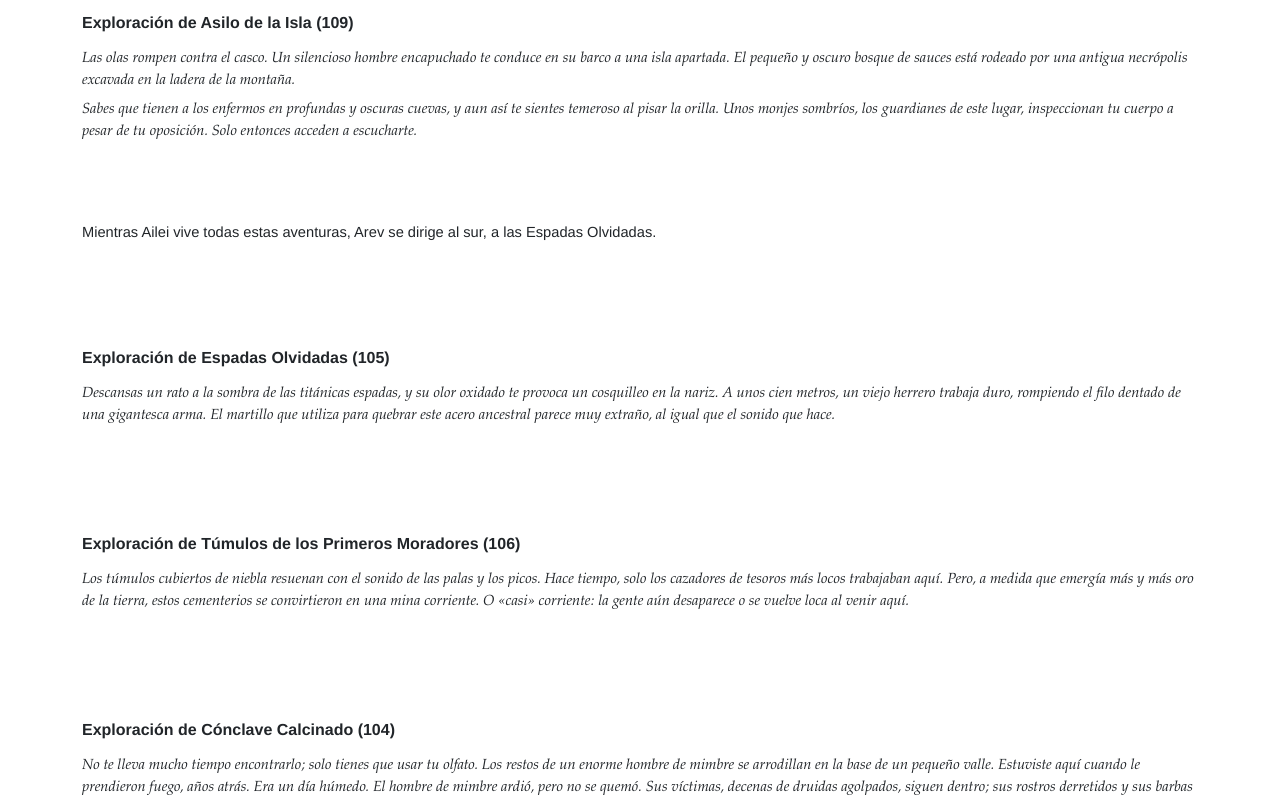
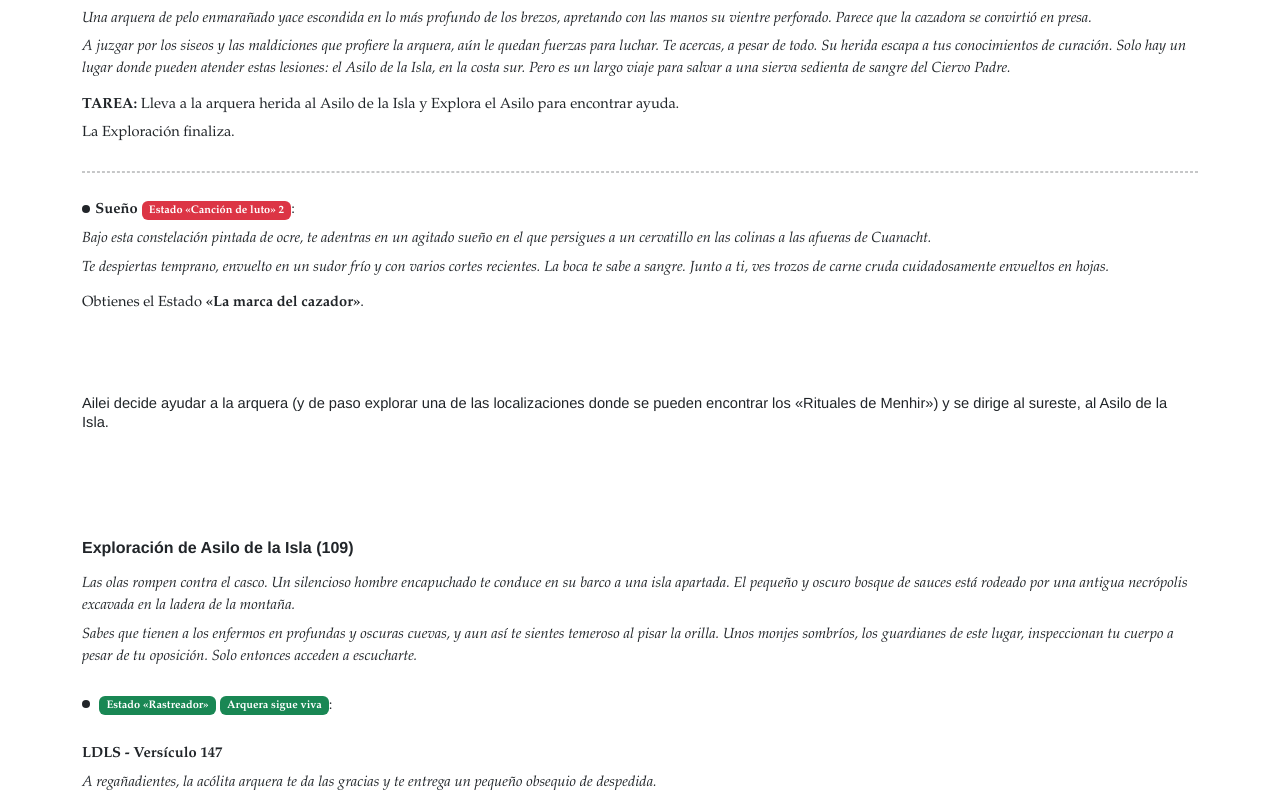
Before and after one commit to natxoraga22/tainted-grail, a Next.js app: page / in a window 1280 px wide. Shown: the part 1920-2720 px from the top of the page. Built offline with nearby package versions, Linux system fonts and the light colour scheme.

Commit message:
More content (locations 101 and 102 complete)

```diff
--- a/components/action.js
+++ b/components/action.js
@@ -7,7 +7,7 @@ import { FontAwesomeIcon } from '@fortawesome/react-fontawesome';
 import { faCircle, faPlay } from '@fortawesome/free-solid-svg-icons';
 
 
-export default function Action({ actionData, locationData, first = false }) {
+export default function Action({ actionData, locationData, bookOfSecrets, first = false }) {
 	return (
 		<>
 			<div className={styles.actionContainer}>
@@ -42,7 +42,21 @@ export default function Action({ actionData, locationData, first = false }) {
 
 			{/* Verse */}
 			{actionData.goToVerse &&
-				<Verse verseData={locationData.verses[actionData.goToVerse]}/>
+				<Verse
+					verseData={locationData.verses[actionData.goToVerse]}
+					locationData={locationData}
+					bookOfSecrets={bookOfSecrets}
+				/>
+			}
+
+			{/* Book of Secrets */}
+			{actionData.goToBosVerse &&
+				<Verse
+					verseData={bookOfSecrets[actionData.goToBosVerse]}
+					locationData={locationData}
+					bookOfSecrets={bookOfSecrets}
+					bosVerseNumber={actionData.goToBosVerse}
+				/>
 			}
 		</>
 	);
--- a/components/chapter.js
+++ b/components/chapter.js
@@ -51,6 +51,7 @@ export default function Chapter({ chapter, quests, locations, bookOfSecrets }) {
 												key={index}
 												verseData={locationData.verses[locationAction.verse]}
 												locationData={locationData}
+												bookOfSecrets={bookOfSecrets}
 												testResult={locationAction.testResult}
 											/>
 										);
@@ -65,6 +66,7 @@ export default function Chapter({ chapter, quests, locations, bookOfSecrets }) {
 												key={index}
 												actionData={actionData}
 												locationData={locationData}
+												bookOfSecrets={bookOfSecrets}
 												first={!locationAction.verse}
 											/>
 										);
--- a/components/dream.js
+++ b/components/dream.js
@@ -5,7 +5,7 @@ import Verse from '@/components/verse';
 export default function Dream({ dreamType, dreamData }) {
 	return (
 		<>
-			<Action actionData={{ action: dreamType, ...dreamData }} first/>
+			<Action actionData={{ action: dreamType, requirements: dreamData.requirements }} first/>
 			<Verse verseData={dreamData}/>
 		</>
 	);
--- a/components/verse.js
+++ b/components/verse.js
@@ -3,7 +3,7 @@ import EndExploration from '@/components/endExploration';
 import styles from '@/styles/Verse.module.css';
 
 
-export default function Verse({ verseData, locationData, bosVerseNumber, testResult, last = false }) {
+export default function Verse({ verseData, locationData, bookOfSecrets, bosVerseNumber, testResult, last = false }) {
 	let text = verseData.text;
 	if (testResult) {
 		verseData = verseData.testResults[testResult];
@@ -60,7 +60,21 @@ export default function Verse({ verseData, locationData, bosVerseNumber, testRes
 
 			{/* Verse */}
 			{verseData.goToVerse &&
-				<Verse verseData={locationData.verses[verseData.goToVerse]}/>
+				<Verse
+					verseData={locationData.verses[verseData.goToVerse]}
+					locationData={locationData}
+					bookOfSecrets={bookOfSecrets}
+				/>
+			}
+
+			{/* Book of Secrets */}
+			{verseData.goToBosVerse &&
+				<Verse
+					verseData={bookOfSecrets[verseData.goToBosVerse]}
+					locationData={locationData}
+					bookOfSecrets={bookOfSecrets}
+					bosVerseNumber={verseData.goToBosVerse}
+				/>
 			}
 		</>
 	);
--- a/public/json/chapters/01.json
+++ b/public/json/chapters/01.json
@@ -21,7 +21,12 @@
 		},
 		{
 			"location": {
-				"id": "102"
+				"id": "102",
+				"actions": [
+					{ "action": 0 },
+					{ "verse": "3", "action": 0 },
+					{ "action": "dream" }
+				]
 			}
 		},
 		{
@@ -29,7 +34,10 @@
 		},
 		{
 			"location": {
-				"id": "109"
+				"id": "109",
+				"actions": [
+					{ "action": 1 }
+				]
 			}
 		},
 		{
--- a/public/json/locations/101.json
+++ b/public/json/locations/101.json
@@ -4,17 +4,13 @@
 	"actions": [
 		{
 			"requirements": [
-				{
-					"secret": { "id": 66, "name": "Marca Roja" }
-				}
+				{ "secret": { "id": 66, "name": "Marca Roja" } }
 			],
 			"goToVerse": "4"
 		},
 		{
 			"requirements": [
-				{
-					"status": { "name": "La marca del cazador" }
-				}
+				{ "status": { "name": "La marca del cazador" } }
 			],
 			"goToVerse": "6"
 		},
@@ -34,9 +30,7 @@
 		{
 			"action": "Paseas por los callejones dominados por la Rareza",
 			"requirements": [
-				{
-					"custom": "No hay menhir"
-				}
+				{ "custom": "No hay menhir" }
 			],
 			"goToVerse": "9"
 		}
@@ -53,9 +47,7 @@
 				{
 					"action": "Les pides que compartan sus problemas",
 					"requirements": [
-						{
-							"attribute": { "name": "Empatía", "level": 1 }
-						}
+						{ "attribute": { "name": "Empatía", "level": 1 } }
 					],
 					"goToVerse": "2"
 				}
@@ -64,9 +56,7 @@
 		"2": {
 			"text": "<p>Se necesita tiempo para romper el silencio de la gente afligida, pero, una vez conseguido, las historias de separaciones y partidas te inundan como una lluvia torrencial. Tratas de recordar cada detalle. El color del caballo palafrén que la sacerdotisa del pueblo, Neante, montaba. El adorno en la cota de malla que el joven Lord Yvain llevaba. El extraño cuerno para beber que Erfyr, el herrero, solía llevar a todas partes. La marca de nacimiento de Fael, el maestro cazador. La capa bordada de Aubert, el experimentado viajero que había visto todas las partes de la isla. ¿Quién sabe qué detalle puede ayudarte por el camino?</p>",
 			"rewards": [
-				{
-					"status": { "name": "El destino de la expedición", "part": 1 }
-				}
+				{ "status": { "name": "El destino de la expedición", "part": 1 } }
 			],
 			"endExploration": true
 		},
@@ -92,7 +82,52 @@
 			}
 		},
 		"5": {
-			"text": "<p>Muchos se negarían a llamar «hogar» ... TODO!!!"
+			"text": "<p>Muchos se negarían a llamar «hogar» a este sitio, pero el entorno familiar te brinda la serenidad que tanto necesitas. Mientras descansas en tu cama, no puedes evitar preguntarte si es la última noche que pasarás bajo este techo.</p>",
+			"endExploration": true
+		},
+		"6": {
+			"text": "<p>Tres mujeres lloran frente a una larga sala. Una de ellas ha perdido recientemente a su hija de ocho años, descuartizada como un animal en las colinas a las afueras de Cuanacht.</p><p>Sientes cómo tus piernas se debilitan. Los vagos recuerdos de la cacería nocturna te queman ahora la mente como hierro candente. Te tropiezas, tratando de no mirar las caras de los que visten el luto.</p>",
+			"rewards": [
+				{ "status": { "name": "Canción de luto", "part": 1 } }
+			],
+			"actions": [
+				{
+					"action": "Visitas a las familias de los campeones de la primera expedición",
+					"goToVerse": "1"
+				},
+				{
+					"action": "Pides a los lugareños que te ayuden a prepararte",
+					"goToVerse": "3"
+				},
+				{
+					"action": "Pasas el día descansando en tu propia casa",
+					"goToVerse": "5"
+				},
+				{
+					"action": "Paseas por los callejones dominados por la Rareza",
+					"requirements": [
+						{ "custom": "No hay menhir" }
+					],
+					"goToVerse": "9"
+				},
+				{
+					"action": "Te vas",
+					"endExploration": true
+				}
+			]
+		},
+		"9": {
+			"text": "<p>La estatua del mercado se ha apagado. Las calles cambian lentamente de posición. Las casas que recuerdas desde tu infancia desaparecen o se alejan. Extrañas figuras vagan en la oscuridad. Los días y las noches se funden y se entremezclan.</p><p>Tras seis siglos, esta tierra vuelve finalmente a la Rareza y se lleva a todos con ella. Algunos habitantes de la ciudad se escondieron en los más profundo que pudieron y los demás se marcharon aterrados en busca de otro menhir. No te queda mucho tiempo hasta que la locura y los horrores sobrenaturales se apoderen de ti.</p>",
+			"actions": [
+				{
+					"action": "Te vas del asentamiento",
+					"endExploration": true
+				},
+				{
+					"action": "Sigues deambulando por sus calles",
+					"goToBosVerse": "215"
+				}
+			]
 		}
 	},
 	"dream": {
--- a/public/json/locations/102.json
+++ b/public/json/locations/102.json
@@ -4,29 +4,25 @@
 	"actions": [
 		{
 			"requirements": [
-				{
-					"status": { "name": "Rastreador" },
-					"not": true
-				}
-			]
+				{ "status": { "name": "Rastreador" }, "not": true }
+			],
+			"goToVerse": "3"
 		},
 		{
-			"action": "Duermes en el santuario"
+			"action": "Duermes en el santuario",
+			"goToVerse": "1"
 		},
 		{
-			"action": "Rebuscas en las ofrendas"
+			"action": "Rebuscas en las ofrendas",
+			"goToVerse": "4"
 		},
 		{
 			"action": "Destrozas el santuario y dejas una nota para otros cazadores",
 			"requirements": [
-				{
-					"status": { "name": "Canción de luto", "part": 1 }
-				},
-				{
-					"status": { "name": "Canción de luto", "part": 2 },
-					"not": true
-				}
-			]
+				{ "status": { "name": "Canción de luto", "part": 1 } },
+				{ "status": { "name": "Canción de luto", "part": 2 }, "not": true }
+			],
+			"goToVerse": "6"
 		}
 	],
 	"verses": {
@@ -37,31 +33,29 @@
 		"2": {
 			"text": "<p>El enorme cráneo arde como una pira funeraria. Las aves del bosque escapan de sus nidos construidos en los enormes cuernos. Las llamas se extienden rápidamente, envolviendo la arboleda, mientras contemplas el incendio, de pie, sobre el cuerpo de una bestia derrotada.</p><p>Para bien o para mal, nadie más podrá unirse a la Gran Cacería.</p>",
 			"rewards": [
-				{
-					"status": { "name": "Canción de luto", "part": 2 }
-				}
+				{ "status": { "name": "Canción de luto", "part": 2 } }
 			],
 			"endExploration": true
 		},
 		"3": {
 			"text": "<p>No es inusual ver un rastro de sangre y ramas rotas en el bosque sagrado del Gran Cazador. Pasas casi sin percatarte, pero la huella de una mano ensangrentada en la corteza de un abedul blanco te llama la atención.</p><p>Sin duda, esta presa no era un animal...</p>",
 			"rewards": [
-				{
-					"status": { "name": "Rastreador" }
-				}
+				{ "status": { "name": "Rastreador" } }
 			],
 			"actions": [
 				{
-					"action": "Sigues el rastro"
+					"action": "Sigues el rastro",
+					"goToVerse": "5"
+				},
+				{
+					"action": "Continúas tu camino"
 				}
 			]
 		},
 		"4": {
 			"text": "<p>Es evidente que, si dejaron sus monedas aquí, es que ya no las querían, ¿cierto?</p>",
 			"rewards": [
-				{
-					"status": { "name": "Saqueador", "part": 5 }
-				}
+				{ "status": { "name": "Saqueador", "part": 5 } }
 			],
 			"endExploration": true
 		},
@@ -74,26 +68,23 @@
 			"text": "<p>Vuelves a la arboleda y te detienes frente al antiguo Ciervo Padre con el corazón enfurecido y una antorcha encendida en tu mano. La incertidumbre llena tu mente en este último instante. ¿Podría todo esto ser una coincidencia? Hay pocos poderes aliados en esta isla: ¿deberías destruir uno de ellos?</p><p>Finalmente, das un paso al frente y acercas la antorcha a uno de los colchones de paja. Un rugido a tus espaldas hace que se te acelere el corazón. Te giras y frente a ti ves una bestia acercándose. ¿La ha atraído el fuego? ¿O es la venganza del Ciervo Padre?</p>",
 			"actions": [
 				{
-					"action": "Si ganas"
+					"action": "Si ganas",
+					"goToVerse": "2"
 				},
 				{
-					"action": "Si pierdes"
+					"action": "Si pierdes",
+					"endExploration": true
 				}
 			]
 		}
 	},
 	"dream": {
 		"requirements": [
-			{
-				"status": { "name": "Canción de luto", "part": 2 },
-				"not": true
-			}
+			{ "status": { "name": "Canción de luto", "part": 2 }, "not": true }
 		],
 		"text": "<p>Bajo esta constelación pintada de ocre, te adentras en un agitado sueño en el que persigues a un cervatillo en las colinas a las afueras de Cuanacht.</p><p>Te despiertas temprano, envuelto en un sudor frío y con varios cortes recientes. La boca te sabe a sangre. Junto a ti, ves trozos de carne cruda cuidadosamente envueltos en hojas.</p>",
 		"rewards": [
-			{
-				"status": { "name": "La marca del cazador" }
-			}
+			{ "status": { "name": "La marca del cazador" } }
 		]
 	}
 }
--- a/public/json/locations/109.json
+++ b/public/json/locations/109.json
@@ -4,32 +4,50 @@
 	"actions": [
 		{
 			"requirements": [
+				{ "secret": { "id": 66, "name": "Marca Roja" } }
+			],
+			"goToVerse": "9"
+		},
+		{
+			"requirements": [
+				{ "status": { "name": "Rastreador" } },
+				{ "custom": "Arquera sigue viva" }
+			],
+			"goToVerse": "11"
+		},
+		{
+			"action": "Te ofreces como asistente",
+			"goToVerse": "1"
+		},
+		{
+			"action": "Visitas los monumentos de la isla",
+			"goToVerse": "4"
+		},
+		{
+			"action": "Te cuelas en las profundidades prohibidas del Asilo",
+			"goToVerse": "5"
+		}
+	],
+	"verses": {
+		"1": {
+			"actions": [
 				{
-					"secret": { "id": 66, "name": "Marca Roja" }
+					"requirements": [
+						{ "status": { "name": "Mano amiga", "part": 1 } }
+					],
+					"goToVerse": "7"
+				},
+				{
+					"requirements": [
+						{ "status": { "name": "Mano amiga", "part": 1 }, "not": true }
+					],
+					"goToVerse": "10"
 				}
 			]
 		},
-		{
-			"requirements": [
-				{
-					"status": { "name": "Rastreador" }
-				},
-				{
-					"custom": "Arquera sigue viva"
-				}
-			]
+		"2": {
+			"text": "<p>«¡Escúchame!», dice el druida. «Deberíamos dejaros morir a todos por lo que nos hicisteis, asquerosos desagradecidos. Pero el conocimiento del Círculo no puede morir conmigo. Tienes que escuchar. ¡Tienes que recordar!».</p>"
 		},
-		{
-			"action": "Te ofreces como asistente"
-		},
-		{
-			"action": "Visitas los monumentos de la isla"
-		},
-		{
-			"action": "Te cuelas en las profundidades prohibidas del Asilo"
-		}
-	],
-	"verses": {
 		"6": {
 			"text": "<p>Ahora estás prisionero en el Asilo. Pasas los días escuchando a los demás agonizando y preguntándote cuándo llegará tu hora. Los reclusos te cuentan que a lo largo de los años algunos valientes lograron escapar de este lugar. La verdadera pregunta es: ¿debes hacer lo mismo y extender la epidemia?</p>",
 			"rewards": [
@@ -65,6 +83,9 @@
 				}
 			]
 		},
+		"11": {
+			"goToBosVerse": "147"
+		},
 		"12": {
 			"testResults": {
 				"1-4": {
```
Also changed, not shown: public/json/bookOfSecrets.json (+2 -6 lines).
